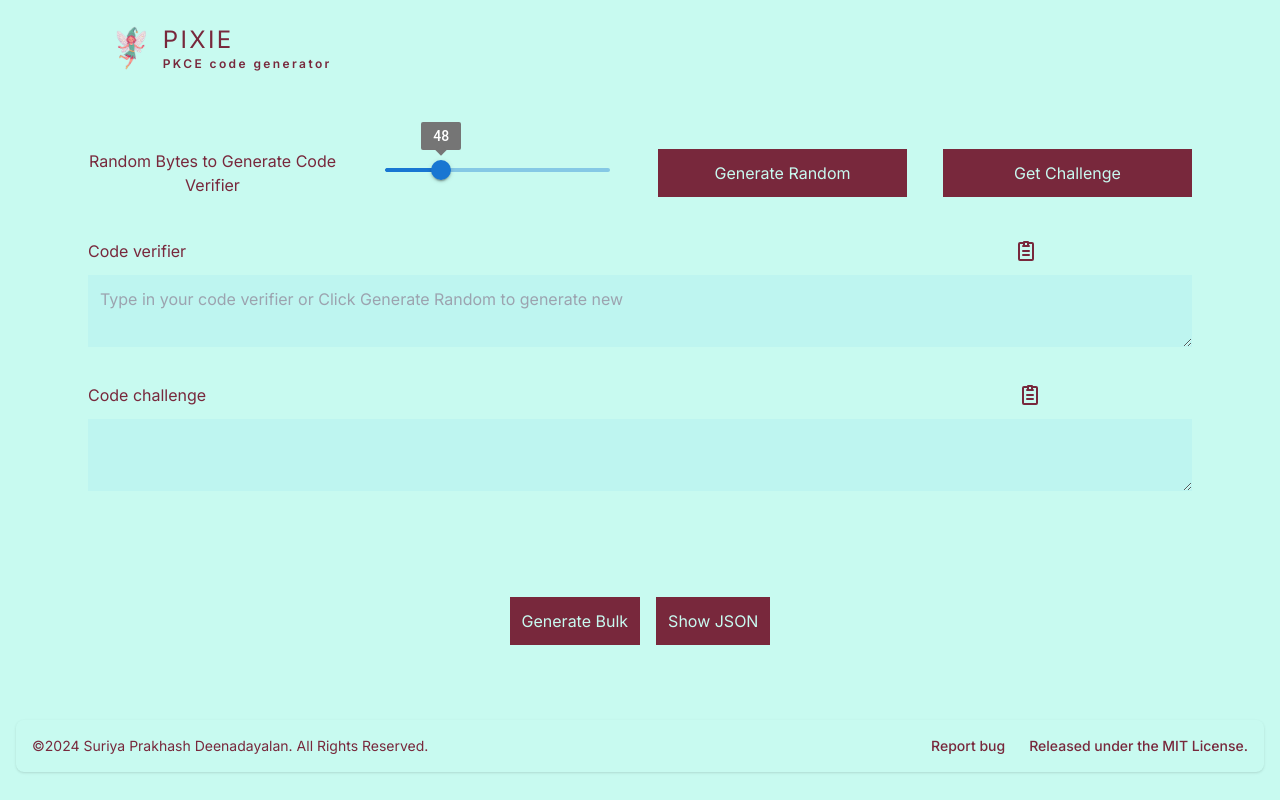
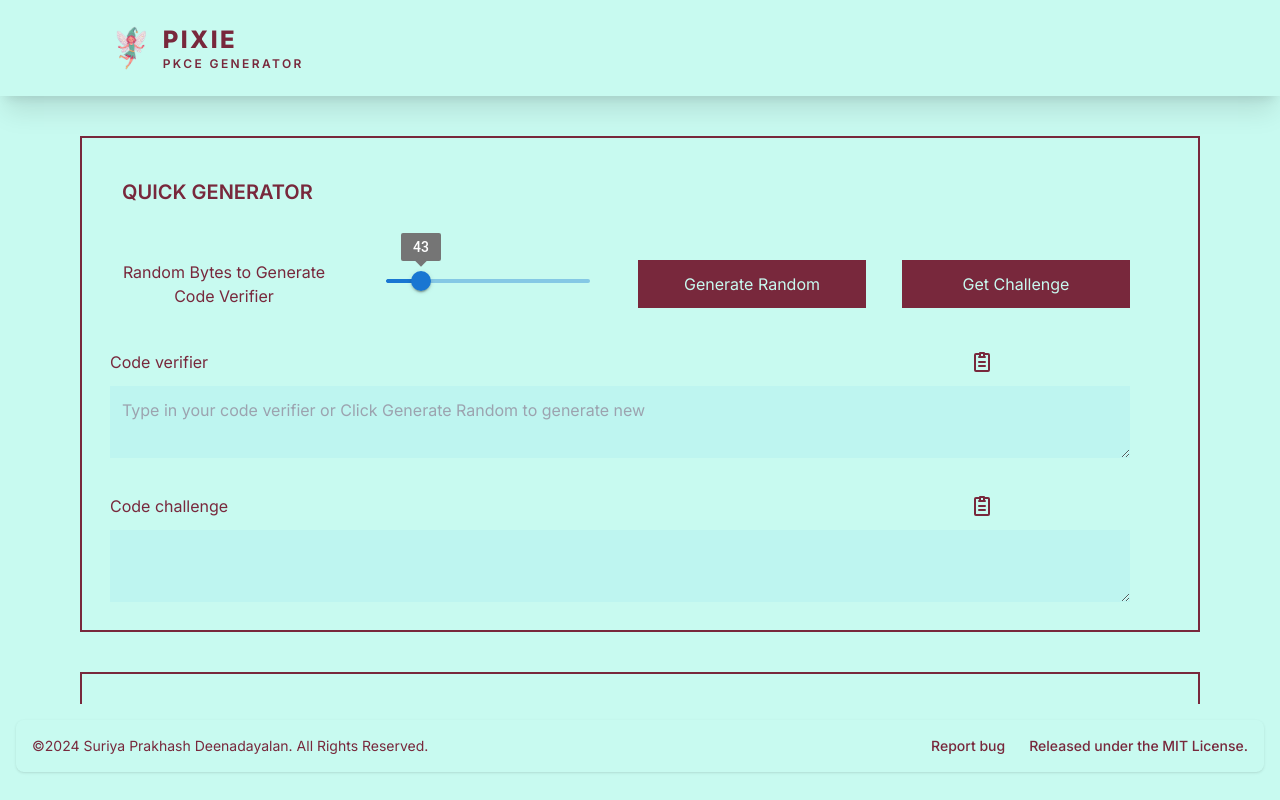
Before and after one commit to suriyaprakhash/pixie, a Next.js app: page / in a window 1280 px wide. Built offline with nearby package versions, Linux system fonts and the light colour scheme.

Commit message:
updated all

```diff
--- a/src/app/component/container.tsx
+++ b/src/app/component/container.tsx
@@ -30,7 +30,7 @@ const Container = () => {
 
   return (
     <main className={theme}>
-      <section className="bg-background-bg text-primary-text items-center justify-between">
+      <section className="bg-background-bg text-primary-text items-center justify-between ">
         <Navbar ></Navbar>
         <Hero></Hero>
         <Footer></Footer>
--- a/src/app/component/hero.tsx
+++ b/src/app/component/hero.tsx
@@ -6,7 +6,9 @@ import Link from 'next/link';
 
 const Hero = () => {
 
-    const [tokenSize, setTokenSize] = useState<number>(48);
+    const [tokenSize, setTokenSize] = useState<number>(43);
+    const [bulkTokenSize, setBulkTokenSize] = useState<number>(43);
+    const [noOfRecords, setNoOfRecords] = useState<number>(6000);
 
     const [codeVerifier, setCodeVerifier] = useState<string>();
     const [codeChallenge, setCodeChallenge] = useState<string>();
@@ -32,51 +34,77 @@ const Hero = () => {
         setTokenSize(newValue as number)
     }
 
+    const handleBulkTokenSizeChange = (event: Event, newValue: number | number[]): void => {
+        setBulkTokenSize(newValue as number)
+    }
+
+    const handleNoOfRecordsChange = (event: Event, newValue: number | number[]): void => {
+        setNoOfRecords(newValue as number)
+    }
+
     const textChanged = (event: any) => {
         setCodeVerifier(event.target.value);
     }
 
     return (
-        <div className="grid grid-cols-3 items-center h-[750px] sm:h-[76vh] sm:pl-20 sm:pr-20 pl-10 pr-10">
-            <section className='col-span-3 grid grid-cols-3 gap-5'>
+        <div className="grid grid-cols-3 items-center h-[750px] sm:h-[76vh] sm:pl-20 sm:pr-20 pl-10 pr-10 gap-10 sm:overflow-y-auto p-10">
+            <section className='col-span-3 grid grid-cols-3 gap-5 border-2 p-5'>
+                <label className='text-xl font-semibold col-span-5 p-5 '>QUICK GENERATOR</label>
                 <div className='col-span-3 items-center text-center grid sm:grid-cols-4 gap-5 grid-cols-1'>
                     <label>Random Bytes to Generate Code Verifier</label>
                     <div className='p-5'>
-                        <Slider className="text-primary-text" defaultValue={48} max={96} min={32} valueLabelDisplay="on" value={tokenSize} onChange={handleTokenSizeChange} />
+                        <Slider className="text-primary-text" max={96} min={32} valueLabelDisplay="on"
+                            value={tokenSize}  onChange={handleTokenSizeChange} />
                     </div>
                     <button className="border-r-8 border-l-8 bg-button-bg text-button-text p-3 hover:bg-button-bg-hover hover:text-button-text-hover" onClick={generate}>Generate Random</button>
                     <button className="border-r-8 border-l-8 bg-button-bg text-button-text p-3 hover:bg-button-bg-hover hover:text-button-text-hover" onClick={generateChallenge} >Get Challenge</button>
                 </div>
                 <div className='col-span-3 p-2'>
-                    <div className='grid grid-col-12 gap-3'>
-                        <label title="Verifier to be used to generate the code challenge">Code verifier  {codeVerifier && <label className="text-secondary-text"> (base64url encoded, {codeVerifier?.length} chars)</label>}</label>
+                    <div className='grid grid-cols-12 gap-3'>
+                        <label className="col-span-6" title="Verifier to be used to generate the code challenge">Code verifier  {codeVerifier && <label className="text-secondary-text"> (base64url encoded, {codeVerifier?.length} chars)</label>}</label>
                         <svg onClick={() => { navigator.clipboard.writeText(codeVerifier!) }} className="col-start-11 col-end-12 cursor-pointer w-6 h-6 text-gray-800 dark:text-white" aria-hidden="true" xmlns="http://www.w3.org/2000/svg" width="24" height="24" fill="none" viewBox="0 0 24 24">
-                            <path stroke="currentColor" stroke-linecap="round" stroke-linejoin="round" stroke-width="2" d="M15 4h3a1 1 0 0 1 1 1v15a1 1 0 0 1-1 1H6a1 1 0 0 1-1-1V5a1 1 0 0 1 1-1h3m0 3h6m-6 5h6m-6 4h6M10 3v4h4V3h-4Z" />
+                            <path stroke="currentColor" strokeLinecap="round" strokeLinejoin="round" strokeWidth="2" d="M15 4h3a1 1 0 0 1 1 1v15a1 1 0 0 1-1 1H6a1 1 0 0 1-1-1V5a1 1 0 0 1 1-1h3m0 3h6m-6 5h6m-6 4h6M10 3v4h4V3h-4Z" />
                         </svg>
                         <textarea className='col-span-12 p-3 text-text-area-text bg-text-area-bg' placeholder='Type in your code verifier or Click Generate Random to generate new' value={codeVerifier} onChange={textChanged}></textarea>
                     </div>
                 </div>
                 <div className='col-span-3 p-2'>
-                    <div className='grid grid-col-12 gap-3'>
-                        <label title="Code challenge generated by verfier">Code challenge {codeChallenge && <label className="text-secondary-text">  (base64url encoded,{codeChallenge?.length} chars)</label>}</label>
+                    <div className='grid grid-cols-12 gap-3'>
+                        <label className="col-span-6" title="Code challenge generated by verfier">Code challenge {codeChallenge && <label className="text-secondary-text">  (base64url encoded,{codeChallenge?.length} chars)</label>}</label>
                         <svg onClick={() => { navigator.clipboard.writeText(codeChallenge!) }} className="col-start-11 col-end-12 cursor-pointer w-6 h-6 text-gray-800 dark:text-white" aria-hidden="true" xmlns="http://www.w3.org/2000/svg" width="24" height="24" fill="none" viewBox="0 0 24 24">
-                            <path stroke="currentColor" stroke-linecap="round" stroke-linejoin="round" stroke-width="2" d="M15 4h3a1 1 0 0 1 1 1v15a1 1 0 0 1-1 1H6a1 1 0 0 1-1-1V5a1 1 0 0 1 1-1h3m0 3h6m-6 5h6m-6 4h6M10 3v4h4V3h-4Z" />
+                            <path stroke="currentColor" strokeLinecap="round" strokeLinejoin="round" strokeWidth="2" d="M15 4h3a1 1 0 0 1 1 1v15a1 1 0 0 1-1 1H6a1 1 0 0 1-1-1V5a1 1 0 0 1 1-1h3m0 3h6m-6 5h6m-6 4h6M10 3v4h4V3h-4Z" />
                         </svg>
                         <textarea className='col-span-12 p-3 text-text-area-text bg-text-area-bg' disabled value={codeChallenge}></textarea>
                     </div>
 
-
-
-
                 </div>
             </section>
 
-            <section className='col-span-3 grid sm:grid-cols-2'>
-                <div className='sm:col-span-2 p-5 text-center justify-center items-center hidden sm:flex sm:flex-row '>
-                    <button className="border-r-8 border-l-8 bg-button-bg text-button-text p-3 hover:bg-button-bg-hover hover:text-button-text-hover">
-                        <Link className="" href="/bulk">Generate Bulk</Link></button>
-                    <button className="border-r-8 border-l-8 bg-button-bg text-button-text p-3 hover:bg-button-bg-hover hover:text-button-text-hover"><Link className="" href="/json">Show JSON</Link></button>
+            <section className='col-span-3 md:grid md:grid-cols-12 border-2 p-5 gap-3 hidden'>
+                <label className='text-xl font-semibold col-span-12 p-5'>BULK DOWNLOAD</label>
+                <label className='col-span-2'>No of records</label>
+                <div className='col-span-3'>
+                    <Slider className="text-primary-text" max={10000} min={1} valueLabelDisplay="auto" value={noOfRecords} onChange={handleNoOfRecordsChange} />
                 </div>
+                <label className='col-span-2'>Random byte size</label>
+                <div className='col-span-3'>
+                    <Slider className="text-primary-text" max={96} min={32} valueLabelDisplay="auto" value={bulkTokenSize} onChange={handleBulkTokenSizeChange} />
+                </div>
+                <button className="col-span-2 border-r-8 border-l-8 bg-button-bg text-button-text p-3 hover:bg-button-bg-hover hover:text-button-text-hover">
+                    <Link className="" href= {'/bulk?noOfRecords=' + noOfRecords + '&bulkTokenSize=' + bulkTokenSize} >Download CSV</Link>
+                </button>
+            </section>
+
+            <section className='col-span-3  md:grid md:grid-cols-12 border-2 p-5 gap-3 hidden '>
+                <label className='text-xl font-semibold col-span-12 p-5'>REST API</label>
+                <div className='col-span-12'>
+                    <Link className="" href="http://api.pixie.suriyaprakhash.com/" target="_blank">
+                        <button className="w-full border-r-8 border-l-8 bg-button-bg text-button-text p-3 hover:bg-button-bg-hover hover:text-button-text-hover">
+                            GET JSON
+                        </button>
+                    </Link>
+                </div>
+
             </section>
         </div>
     )
--- a/src/app/component/navbar.tsx
+++ b/src/app/component/navbar.tsx
@@ -14,14 +14,14 @@ function Navbar() {
     };
 
     return (
-        <nav className="h-[100px] sm:h-[12vh] grid grid-cols-12 items-center">
+        <nav className="h-[100px] sm:h-[12vh] grid grid-cols-12 items-center shadow-xl">
             <div className="col-start-2 col-end-5">
                 <Link className="" href="/">
                     <div className="text-2xl flex flex-row gap-2 items-center">
                         <Image src="/pixie-small.png" alt="pixie" width="48" height="48" />
-                        <div className="tracking-widest">
+                        <div className="tracking-widest font-extrabold">
                             PIXIE
-                            <p className='font-semibold text-xs sm:block hidden'>PKCE code generator</p>
+                            <p className='font-semibold text-xs sm:block hidden'>PKCE GENERATOR</p>
                         </div>
                     </div>
                 </Link>
--- a/src/app/globals.css
+++ b/src/app/globals.css
@@ -1,6 +1,7 @@
 @tailwind base;
 @tailwind components;
 @tailwind utilities;
+
 
 
 /*
@@ -64,3 +65,29 @@ body {
   --button-bg-hover: 200,250,240;
   --button-text-hover: 0,0,0;
 }
+
+
+
+
+
+/* Firefox */
+* {
+  scrollbar-width: thin;
+  scrollbar-color: var(--secondary-text) var(--primary-text);
+}
+
+/* Chrome, Edge, and Safari */
+*::-webkit-scrollbar {
+  width: 15px;
+}
+
+*::-webkit-scrollbar-track {
+  background: var(--primary-text);
+  border-radius: 5px;
+}
+
+*::-webkit-scrollbar-thumb {
+  background-color: var(--secondary-text);
+  border-radius: 14px;
+  border: 3px solid var(--primary-text);
+}
```
Also changed, not shown: src/app/bulk/page.tsx (+20 -15 lines), src/app/util/PkceUtil.ts (+0 -8 lines), src/lambda/index.mjs (added, +63 -0 lines), 1 other file (tests, documents, lock files or other folders).
